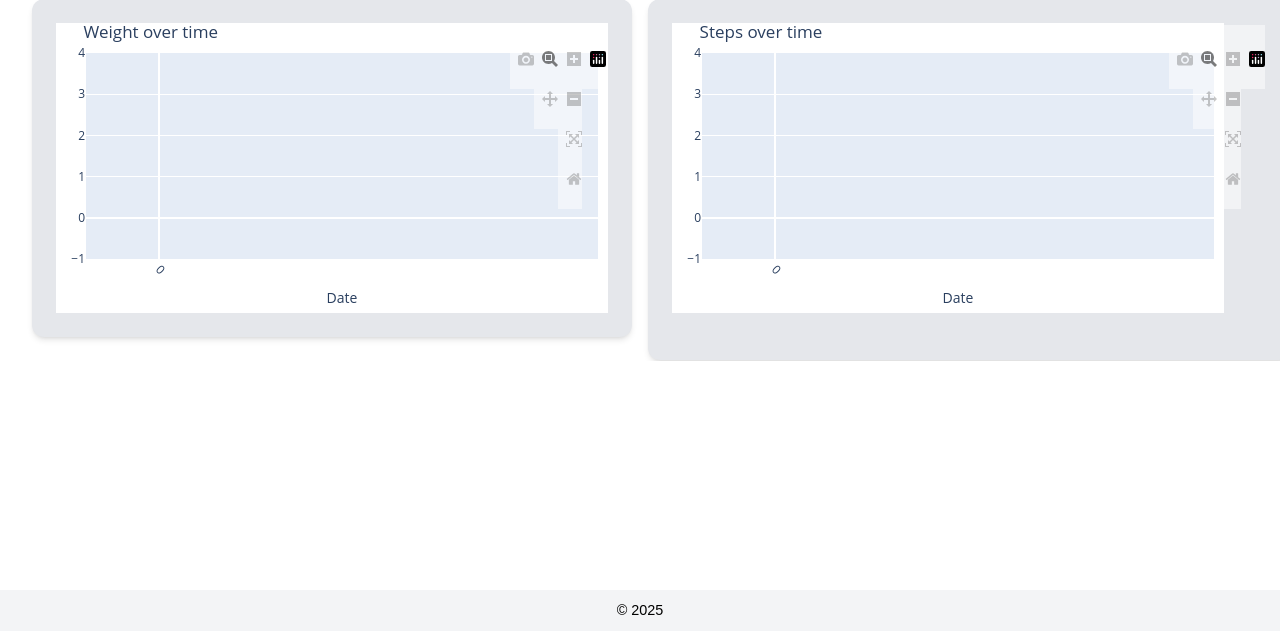
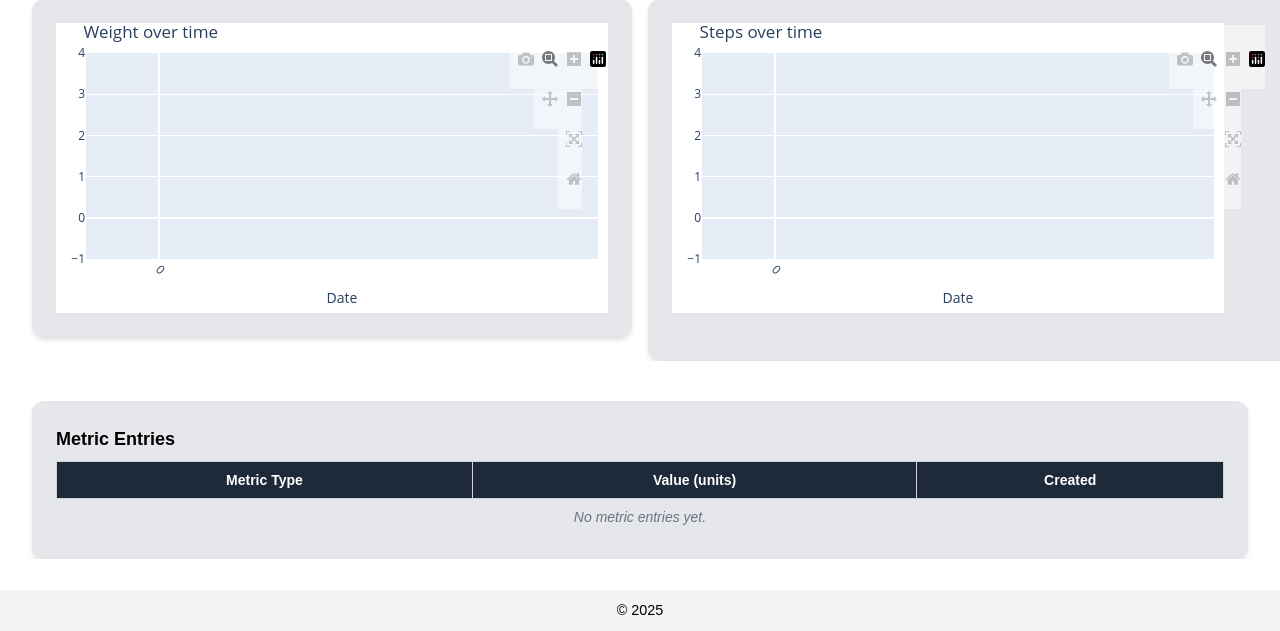
Before and after one commit to isaacrosdail/project-vesper, a Flask app: page /metrics/dashboard in a window 1280 px wide. Shown: the part 169-800 px from the top of the page. Run offline with Flask 3, Linux system fonts and the light colour scheme; data that the repository does not hold is empty; style sheets or scripts are compiled from the project's sources; parts of the project's set-up code (start-up, migrations or seed data) failed here and were passed over; some libraries are stand-ins or nearby versions.

Commit message:
Misc: Pass metrics list into dashboard template for table

```diff
--- a/app/core/crud_routes.py
+++ b/app/core/crud_routes.py
@@ -7,6 +7,7 @@ from app.core.database import database_connection
 from app.modules.groceries.models import Product, Transaction
 from app.modules.habits.models import Habit
 from app.modules.tasks.models import Task
+from app.modules.metrics.models import DailyMetric
 from flask import Blueprint, jsonify, request
 
 # Blueprint registration
@@ -23,6 +24,7 @@ modelMap = {
     ("groceries", "transaction"): Transaction,
     ("tasks", "none"): Task,
     ("habits", "none"): Habit,
+    ("metrics", "metric"): DailyMetric,
 }
 
 @crud_bp.route("/<module>/<subtype>/<int:item_id>", methods=["PATCH", "DELETE"])
--- a/app/core/templates/navbar.html
+++ b/app/core/templates/navbar.html
@@ -25,6 +25,7 @@
                 {{ styles.nav_link('Habits', 'habits.dashboard', request.endpoint) }}
                 {{ styles.nav_link('Groceries', 'groceries.dashboard', request.endpoint) }}
                 {{ styles.nav_link('Metrics', 'metrics.dashboard', request.endpoint) }}
+                {{ styles.nav_link('Time Tracking', 'time_tracking.dashboard', request.endpoint) }}
             </div>
         </div>
 
@@ -33,6 +34,7 @@
             <button type="submit" class="{{ styles.btn_classes() }}">Reset DB</button>
         </form>
 
+        <!-- TODO: Finish this to implement custom dropdown(s) elsewhere => chiefly for theme then lang toggles -->
         {{ styles.my_select() }}
 
         <form class="color-picker">
@@ -40,6 +42,7 @@
                 <!-- Legend here is good for accessibility (screen readers) -->
                 <legend class="visually-hidden">Pick a theme</legend>
 
+                <!-- Pivot this to fancier custom toggle (circle of moon/sun moves from one side to another when clicked) -->
                 <select name="theme" id="theme" class="{{ styles.select_form_classes() }}">
                     <option value="laptop">System</option>
                     <option value="sun">Light</option>
--- a/app/modules/metrics/routes.py
+++ b/app/modules/metrics/routes.py
@@ -26,9 +26,14 @@ def dashboard():
         df_2 = get_metric_dataframe("steps", DEFAULT_DAYS, session)
         steps_graph = create_metric_chart_html(df_2, "steps")
 
+        # Get list of all metrics for table, sort by date for now
+        metrics = metrics_repo.get_all_metrics(session)
+        bubble_sort(metrics, 'created_at', reverse=True)
+
         return render_template("metrics/dashboard.html",
                             weight_graph=weight_graph,
-                            steps_graph=steps_graph)
+                            steps_graph=steps_graph,
+                            metrics=metrics)
 
 
 @metrics_bp.route("/", methods=["POST"])
--- a/app/modules/metrics/templates/metrics/dashboard.html
+++ b/app/modules/metrics/templates/metrics/dashboard.html
@@ -15,11 +15,51 @@
     </div>
 </div>
 
-<section>
+<div class="{{ styles.dashboard_container_classes() }}">
+    <div class="{{ styles.dashboard_card_classes() }}">
+        <h2 class="text-lg font-semibold mb-2">Metric Entries</h2>
+        <table class="{{ styles.table_classes() }}">
+            <caption class="sr-only">Metric Entries</caption>
+            <thead class="bg-gray-800 text-white font-semibold">
+                <tr>
+                    {% if is_dev %}
+                        <th class="{{ styles.th_classes() }}">ID</th>
+                    {% endif %}
+                    <th class="{{ styles.th_classes() }}">Metric Type</th>
+                    <th class="{{ styles.th_classes() }}">Value (units)</th>
+                    <th class="{{ styles.th_classes() }}">Created</th>
+                </tr>
+            </thead>
+            <tbody>
+                {% if metrics %}
+                    {% for metric in metrics %}
+                    <tr class="{{ styles.tr_classes() }}" data-item-id="{{ metric.id }}" data-module="metrics" data-subtype="metric">
+                        {% if is_dev %}
+                            <td class="{{ styles.td_classes() }}">{{ metric.id }}</td>
+                        {% endif %}
+                        <td class="editable-cell {{ styles.td_classes() }}" data-item-id="{{ metric.id }}" data-module="metrics" data-field="metric_type" data-subtype="metric" title="Double-click to edit field.">{{ metric.metric_type }}</td>
+                        <td class="editable-cell {{ styles.td_classes() }}" data-item-id="{{ metric.id }}" data-module="metrics" data-field="value" title="Double-click to edit value.">{{ metric.value | round }}  ({{ metric.unit }})</td>
+                        <td class="{{ styles.td_classes() }}">{{ metric.created_at.strftime("%d.%m.%Y") }}</td>
+                        <td class="{{ styles.td_classes() }} bg-gray-200 border-transparent">
+                            {{ styles.delete_btn() }}
+                        </td>
+                    </tr>
+                    {% endfor %}
+                {% else %}
+                    <tr>
+                        <td colspan="3" class="text-center text-gray-500 italic py-2">
+                            No metric entries yet.
+                        </td>
+                    </tr>
+                {% endif %}
+            </tbody>
+        </table>
+    </div>
+</div>
 
-</section>
 
 {% endblock %}
 
 {% block scripts %}
+    <script src="{{ url_for('static', filename = 'js/tables.js') }}"></script>
 {% endblock %}
--- a/app/static/js/tables.js
+++ b/app/static/js/tables.js
@@ -49,7 +49,7 @@ async function deleteTableItem(module, itemId, subtype = "none") { // Default to
  * @param {string|number} itemId - ID of the item being updated
  */
 // Allows us to double-click a table cell and change its value
-function editTableField(td, module, field, itemId) {
+function editTableField(td, module, field, itemId, subtype) {
 
     // Debug alert
     // alert(`Module: ${module}, Field: ${field}, ID: ${itemId}, Value: ${td.textContent}`);
@@ -70,7 +70,7 @@ function editTableField(td, module, field, itemId) {
     // Imagine what might occur if the user hits enter AND clicks away in rapid succession? This helps avoid potential issues
     input.addEventListener('blur', function() {
         const td = this.parentElement; // 'this' = input element, so here we get the parent <td>
-        saveUpdatedField(module, field, itemId, input.value, td); // Pass td along with other data
+        saveUpdatedField(module, field, itemId, input.value, td, subtype); // Pass td along with other data
     });
 
     input.addEventListener('keydown', function(event) {
@@ -167,7 +167,7 @@ function handleDeleteClick(e) {
 function handleEditClick(e) {
     if (e.target.classList.contains('editable-cell')) {
         const td = e.target;
-        editTableField(td, td.dataset.module, td.dataset.field, td.dataset.itemId)
+        editTableField(td, td.dataset.module, td.dataset.field, td.dataset.itemId, td.dataset.subtype)
     }
 }
 
```
Also changed, not shown: tests/javascript/tables.test.js (added).
